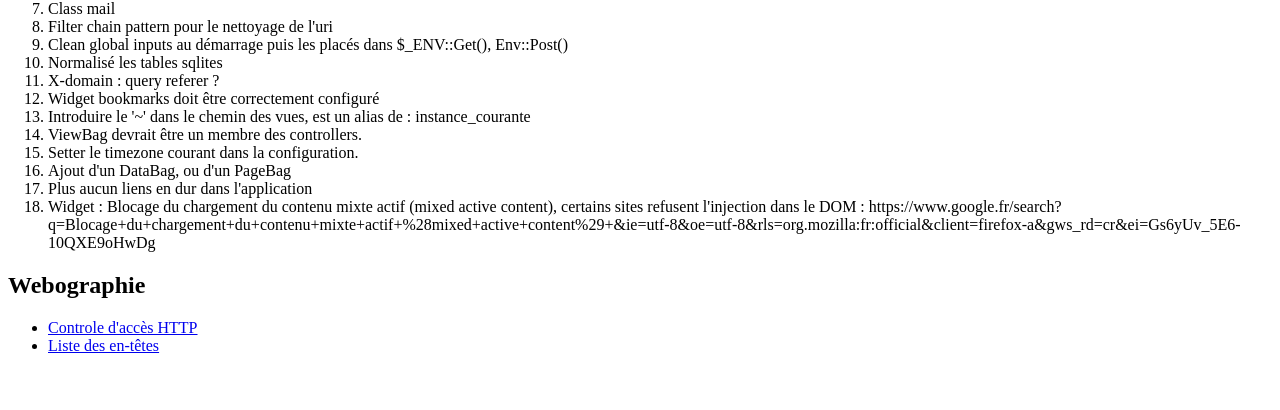
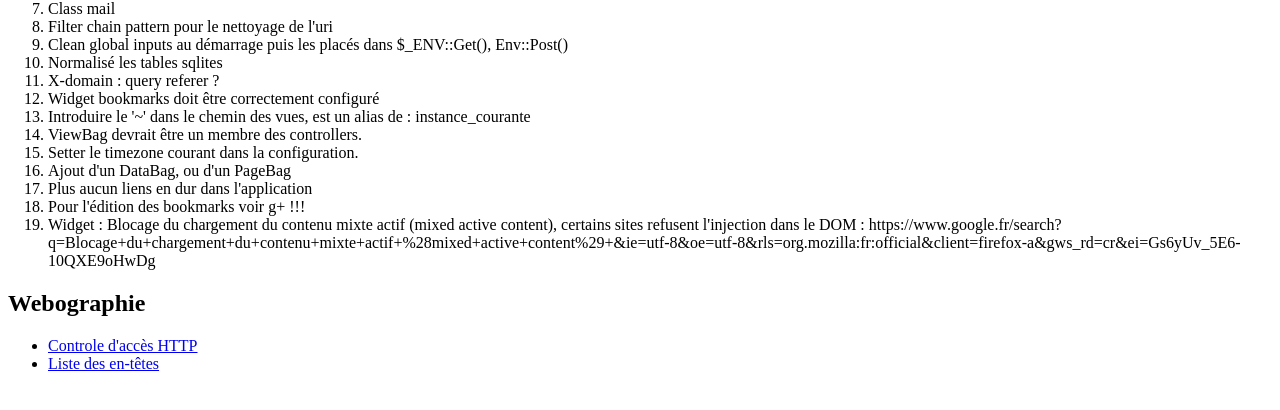
Before and after one commit to inwebo/LibreMVC, a PHP site: page /LibreMVC/todo.php in a window 1280 px wide. Shown: the part 174-584 px from the top of the page. Run offline with PHP 8.4, Linux system fonts and the light colour scheme.

Commit message:
Refactoring

```diff
--- a/todo.php
+++ b/todo.php
@@ -26,6 +26,7 @@
     <li>Setter le timezone courant dans la configuration.</li>
     <li>Ajout d'un DataBag, ou d'un PageBag</li>
     <li>Plus aucun liens en dur dans l'application</li>
+    <li>Pour l'édition des bookmarks voir g+ !!!</li>
     <li>Widget : Blocage du chargement du contenu mixte actif (mixed active content), certains sites refusent l'injection dans le DOM : https://www.google.fr/search?q=Blocage+du+chargement+du+contenu+mixte+actif+%28mixed+active+content%29+&ie=utf-8&oe=utf-8&rls=org.mozilla:fr:official&client=firefox-a&gws_rd=cr&ei=Gs6yUv_5E6-10QXE9oHwDg</li>
 </ol>
 
```
